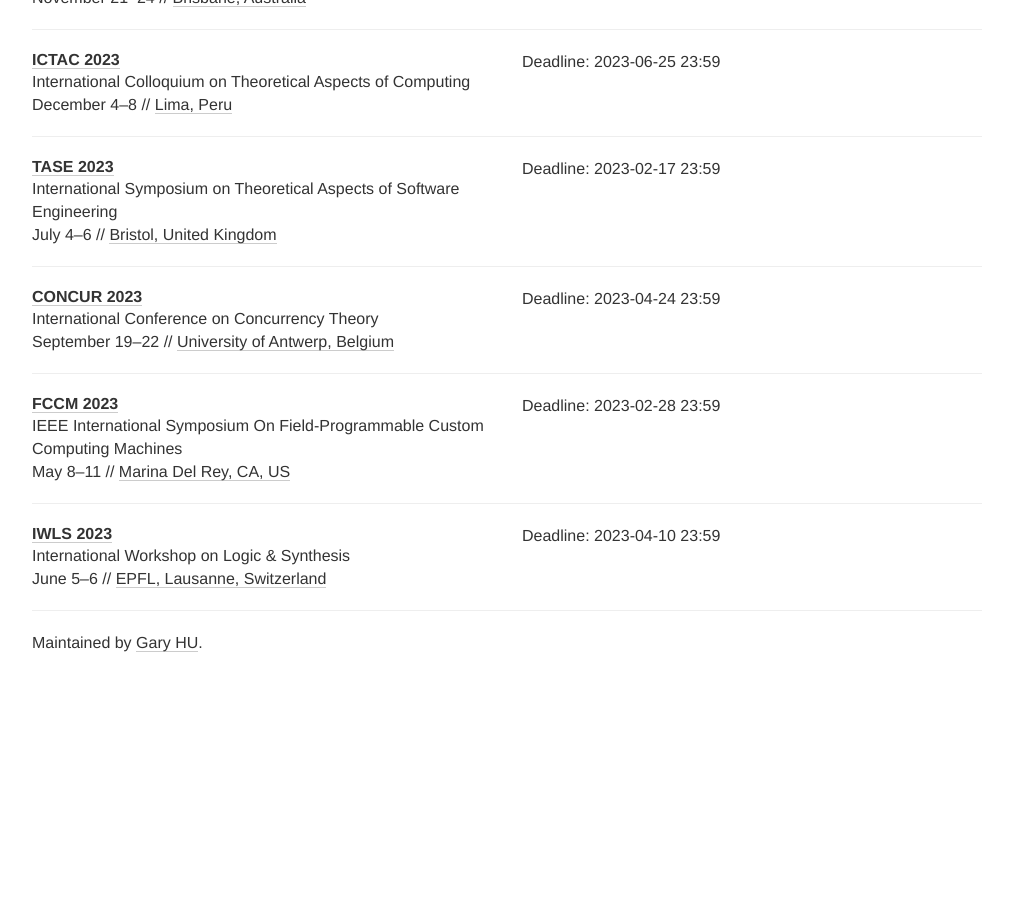
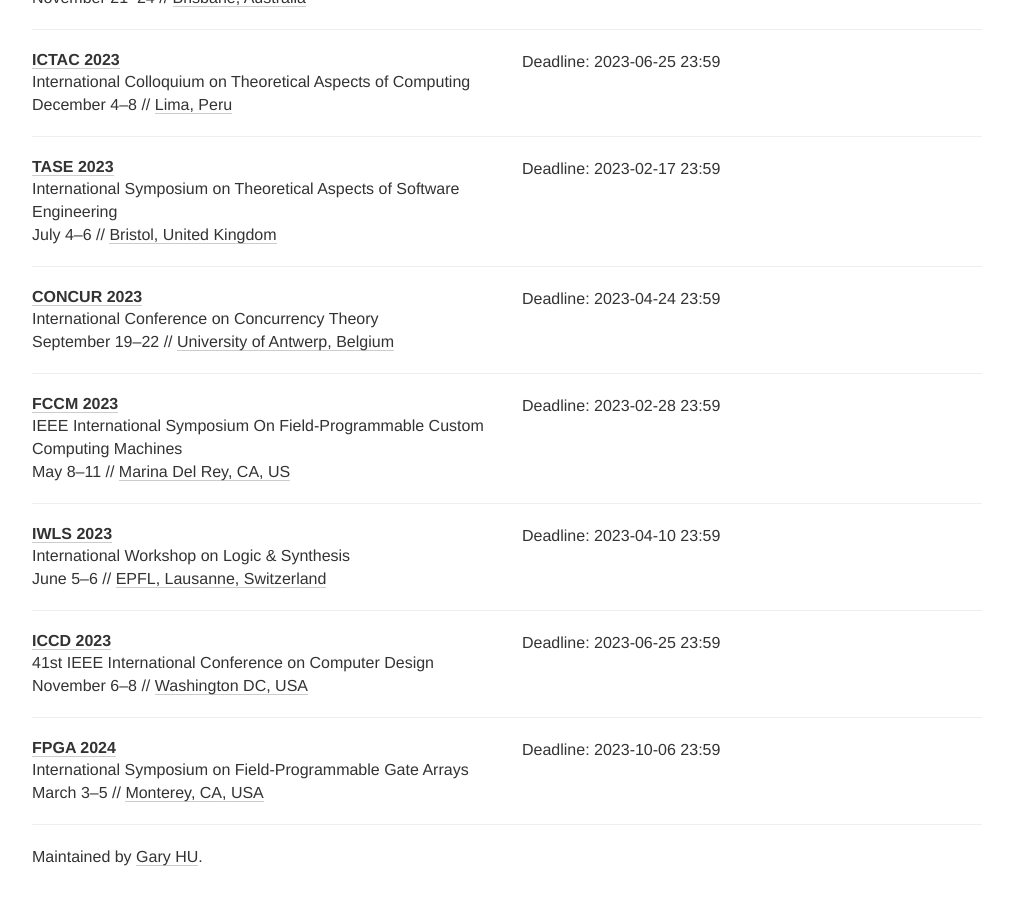
Before and after one commit to Gy-Hu/EDA_FV_conference_deadline, a Jekyll site: the page built from index.html, in a window 1280 px wide and 900 px high, scrolled down 2455 px. Shown: the whole window, without its empty margins (133-1146 px from the left). Built offline with Jekyll 4.4.1, drawn with Linux system fonts in a browser that asks for light colours; nearby versions of some CDN libraries; comment, search, counter and statistics services are not loaded; before the commit the page ends 3141 px from its top, so only the background shows below that.

Commit message:
update FPGA, ICCD

```diff
--- a/_data/conferences.yml
+++ b/_data/conferences.yml
@@ -215,3 +215,21 @@
   deadline: ["2023-04-10 23:59"]
   place: EPFL, Lausanne, Switzerland
   tags: [EDA]
+
+- name: ICCD
+  year: 2023
+  date: November 6-8
+  description: 41st IEEE International Conference on Computer Design
+  link: https://www.iccd-conf.com/Home.html
+  deadline: ["2023-06-25 23:59"]
+  place: Washington DC, USA
+  tags: [EDA]
+
+- name: FPGA
+  year: 2024
+  date: March 3-5
+  description: International Symposium on Field-Programmable Gate Arrays
+  link: https://www.isfpga.org/
+  deadline: ["2023-10-06 23:59"]
+  place: Monterey, CA, USA
+  tags: [EDA]
```
